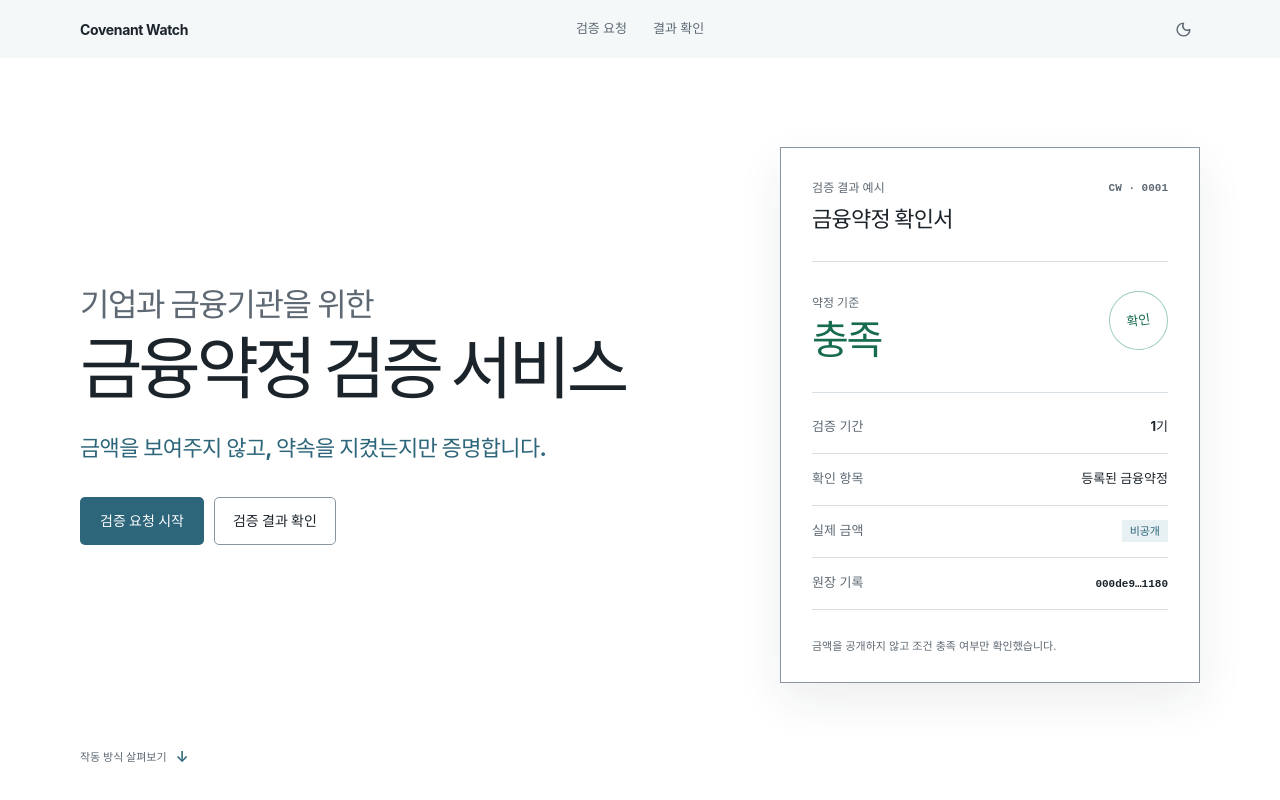
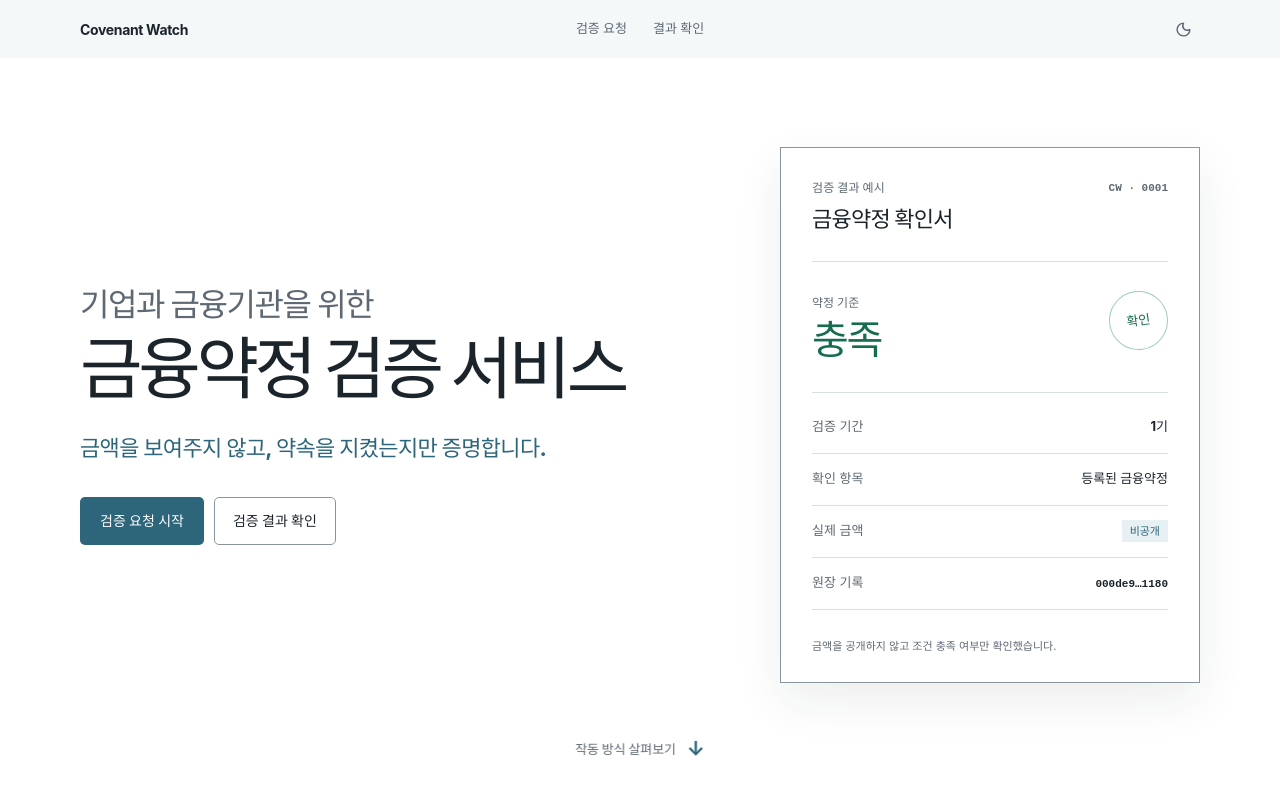
Before and after one commit to baypeline/covenant-watch, a Next.js app: page / in a window 1280 px wide. Shown: the top 800 px of the page. Built offline with nearby package versions, Linux system fonts and the light colour scheme; a web font is replaced by a local one.

Commit message:
feat(home): 스크롤 안내 동작 개선
- 히어로 하단 안내를 중앙에 배치하고 화살표에 절제된 상하 움직임과 접근성 대응을 적용

```diff
--- a/src/components/HomeHero.tsx
+++ b/src/components/HomeHero.tsx
@@ -127,6 +127,14 @@ const heroEntrance = keyframes`
   from { opacity: 0; transform: translateY(16px); }
   to { opacity: 1; transform: translateY(0); }
 `;
+const scrollPromptEntrance = keyframes`
+  from { opacity: 0; transform: translate(-50%, 16px); }
+  to { opacity: 1; transform: translate(-50%, 0); }
+`;
+const arrowFloat = keyframes`
+  0%, 100% { transform: translateY(-2px); }
+  50% { transform: translateY(4px); }
+`;
 const Title = styled.h1`display:grid;gap:7px;word-break:keep-all;animation:${heroEntrance} 800ms cubic-bezier(.22,1,.36,1) both;@media(prefers-reduced-motion:reduce){animation:none;}`;
 const TitleContext = styled.span`color:var(--color-text-secondary);font-size:clamp(23px,3.2vw,32px);font-weight:620;line-height:1.25;letter-spacing:-.045em;`;
 const TitlePrimary = styled.span`color:var(--color-text-primary);font-size:clamp(44px,6.2vw,68px);font-weight:760;line-height:1.08;letter-spacing:-.064em;`;
@@ -145,7 +153,7 @@ const ReceiptDetails = styled.dl`padding:9px 0;>div{min-height:52px;display:flex
 const PrivateValue = styled.span`padding:4px 8px;color:var(--color-action);background:var(--color-action-subtle);font-size:11px;font-weight:700;`;
 const ReceiptHash = styled.code`font:600 11px/1.4 ui-monospace,SFMono-Regular,monospace;`;
 const ReceiptFoot = styled.p`padding-top:18px;color:var(--color-text-secondary);font-size:11px;line-height:1.65;word-break:keep-all;`;
-const ScrollPrompt = styled.a`position:absolute;bottom:32px;left:0;display:flex;align-items:center;gap:9px;color:var(--color-text-secondary);font-size:11px;font-weight:620;animation:${heroEntrance} 800ms 1040ms cubic-bezier(.22,1,.36,1) both;span{color:var(--color-action);font-size:15px;}@media(max-width:920px){bottom:28px;}@media(prefers-reduced-motion:reduce){animation:none;}`;
+const ScrollPrompt = styled.a`position:absolute;bottom:28px;left:50%;min-height:44px;padding:8px 12px;display:flex;align-items:center;gap:11px;color:var(--color-text-secondary);font-size:13px;font-weight:650;letter-spacing:-.01em;white-space:nowrap;transform:translateX(-50%);animation:${scrollPromptEntrance} 800ms 1040ms cubic-bezier(.22,1,.36,1) both;&:hover{color:var(--color-text-primary);}span{display:inline-block;color:var(--color-action);font-size:20px;line-height:1;animation:${arrowFloat} 1500ms 1900ms ease-in-out infinite;}@media(max-width:920px){bottom:24px;}@media(prefers-reduced-motion:reduce){animation:none;span{animation:none;}}`;
 const ProcessSection = styled.section`padding-top:92px;scroll-margin-top:24px;@media(max-width:800px){padding-top:68px;}`;
 const ProcessHeader = styled.header`max-width:720px;padding-bottom:64px;@media(max-width:800px){padding-bottom:36px;}`;
 const SectionLabel = styled.p`margin-bottom:12px;color:var(--color-action);font-size:12px;font-weight:700;`;
```
